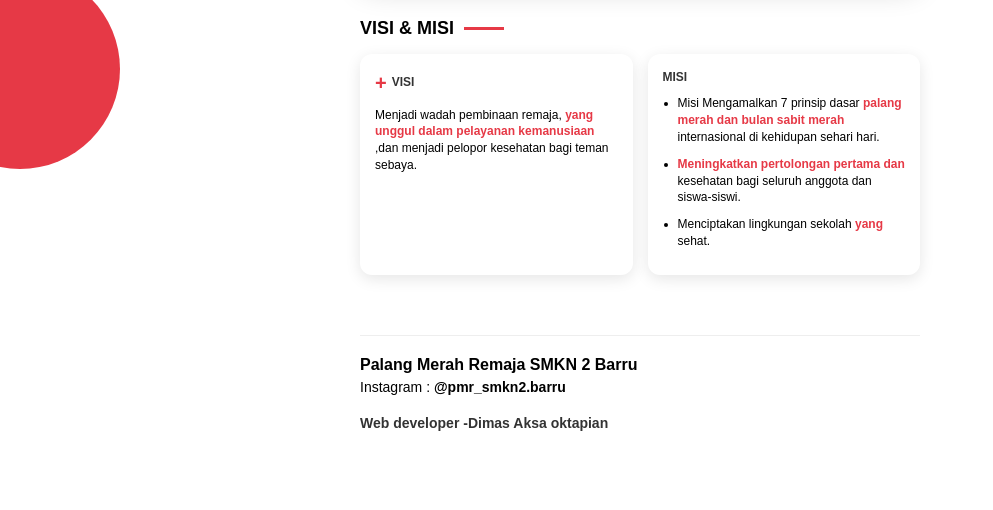
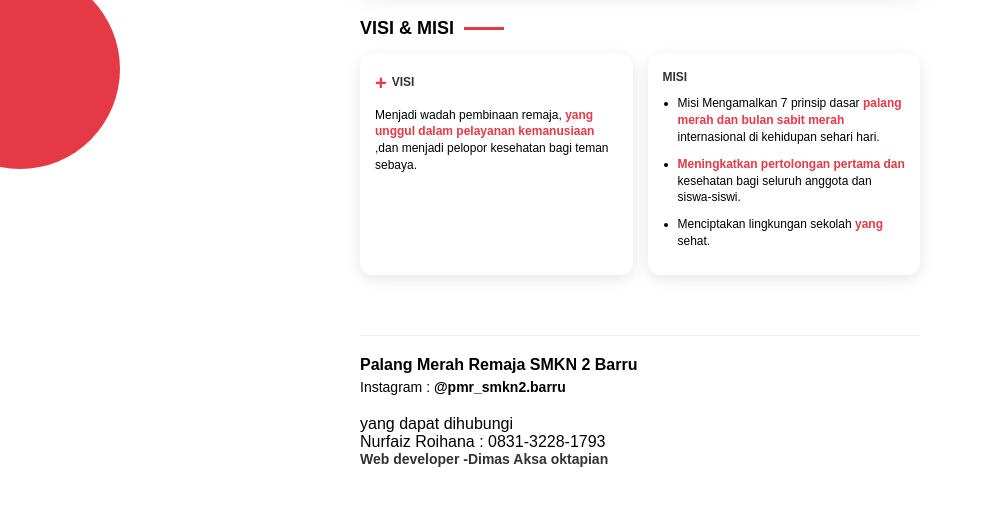
Before and after one commit to iostream-create/Pmr-web, a plain HTML site: page index.html in a window 1280 px wide. Shown: the part 711-1221 px from the top of the page, without its empty margins (0-993 px from the left). Drawn offline with Linux system fonts and the light colour scheme.

Commit message:
Update index.html

```diff
--- a/index.html
+++ b/index.html
@@ -71,6 +71,8 @@
         <footer class="footer-bottom">
             <p class="school-name">Palang Merah Remaja SMKN 2 Barru</p>
             <p class="ig-handle">Instagram : <strong>@pmr_smkn2.barru</strong></p>
+            <p class="information-name"> yang dapat dihubungi</strong></p>
+            <p class="name-kontak"> Nurfaiz Roihana : 0831-3228-1793</strong></p>
             <p class="creator-tag">Web developer -Dimas Aksa oktapian</p>
         </footer>
     </div>
```
